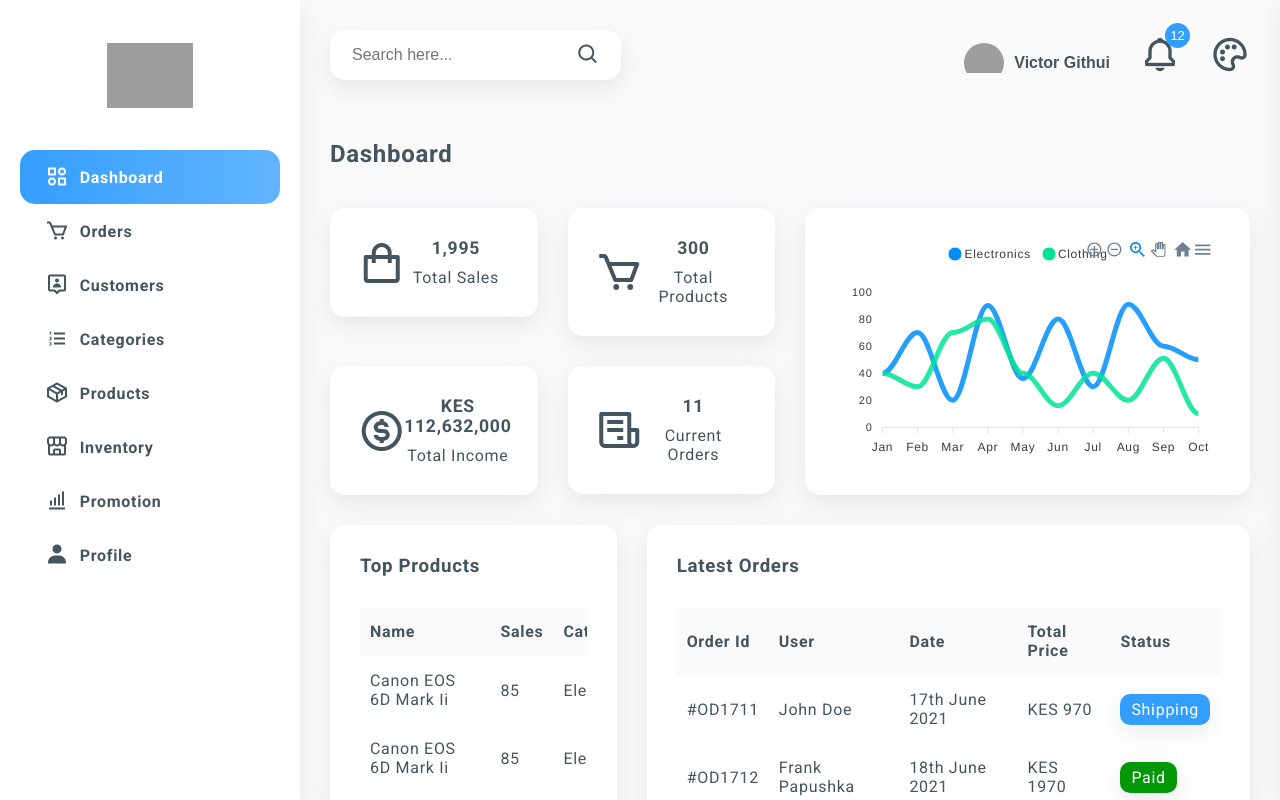
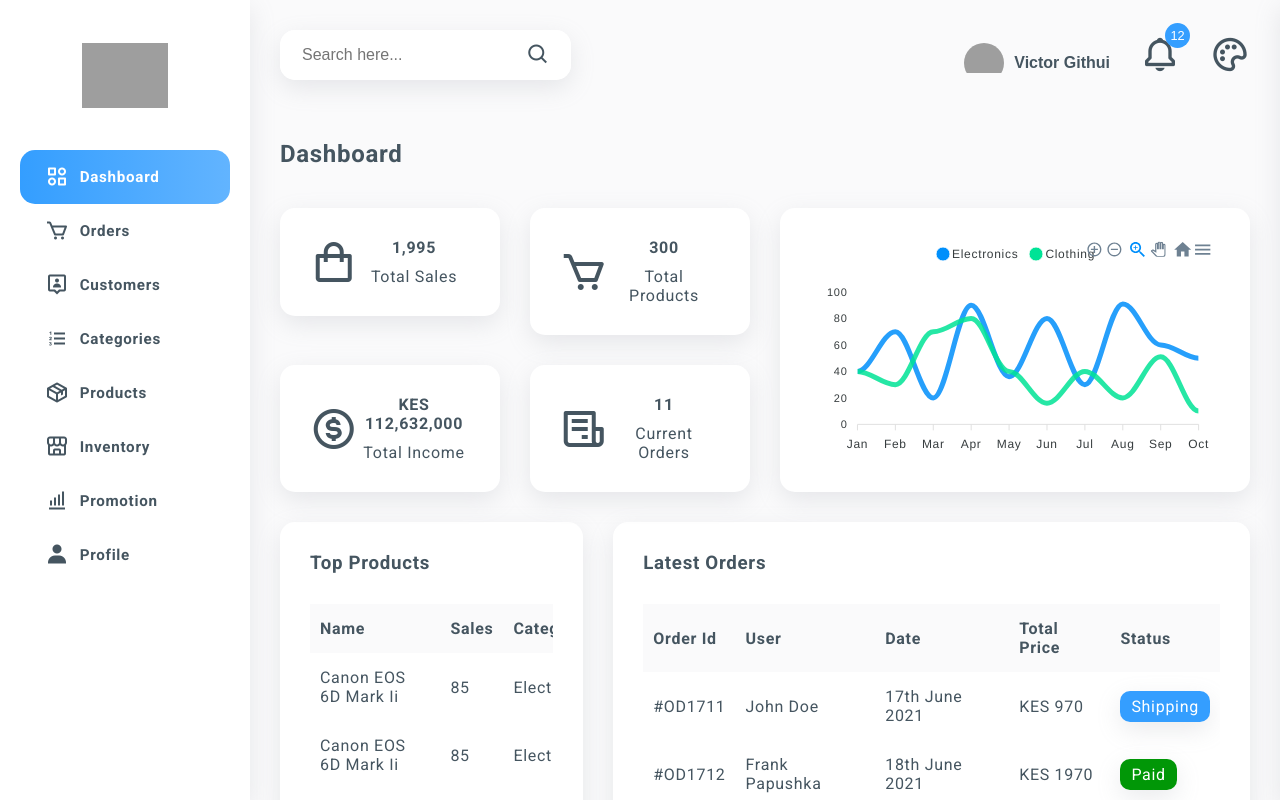
Before and after one commit to neezystudio/shikilia-vendor-inventory-system-FE, a React (Create React App) app: page / in a window 1280 px wide. Shown: the top 800 px of the page. Built offline with nearby package versions, Linux system fonts and the light colour scheme; grey boxes are pictures that could not be loaded.

Commit message:
fix: font size

```diff
--- a/src/assets/css/index.css
+++ b/src/assets/css/index.css
@@ -34,7 +34,7 @@
     --main-color-orange: #d68102;
     --second-color-orange: #fca11a;
 
-    --sidebar-width: 300px;
+    --sidebar-width: 250px;
     --border-radius: 15px;
     --topnav-height: 110px;
     --transition-cubic: cubic-bezier(0.175, 0.885, 0.32, 1.275);
--- a/src/components/sidebar/sidebar.css
+++ b/src/components/sidebar/sidebar.css
@@ -38,6 +38,7 @@
 
 .sidebar__item-inner > span {
     text-transform: capitalize;
+    font-size: 0.95rem;
 }
 
 .sidebar__item-inner:hover {
--- a/src/components/status-card/statuscard.css
+++ b/src/components/status-card/statuscard.css
@@ -30,7 +30,7 @@
 }
 
 .status-card__info > h4 {
-    font-size: 1.1rem;
+    font-size: 1rem;
     margin-bottom: 10px;
 }
 
--- a/src/components/table/table.css
+++ b/src/components/table/table.css
@@ -19,6 +19,7 @@ tr {
 th, td {
     text-transform: capitalize;
     padding: 15px 10px;
+    font-size: 1rem;
 }
 
 tbody > tr:hover {
```
